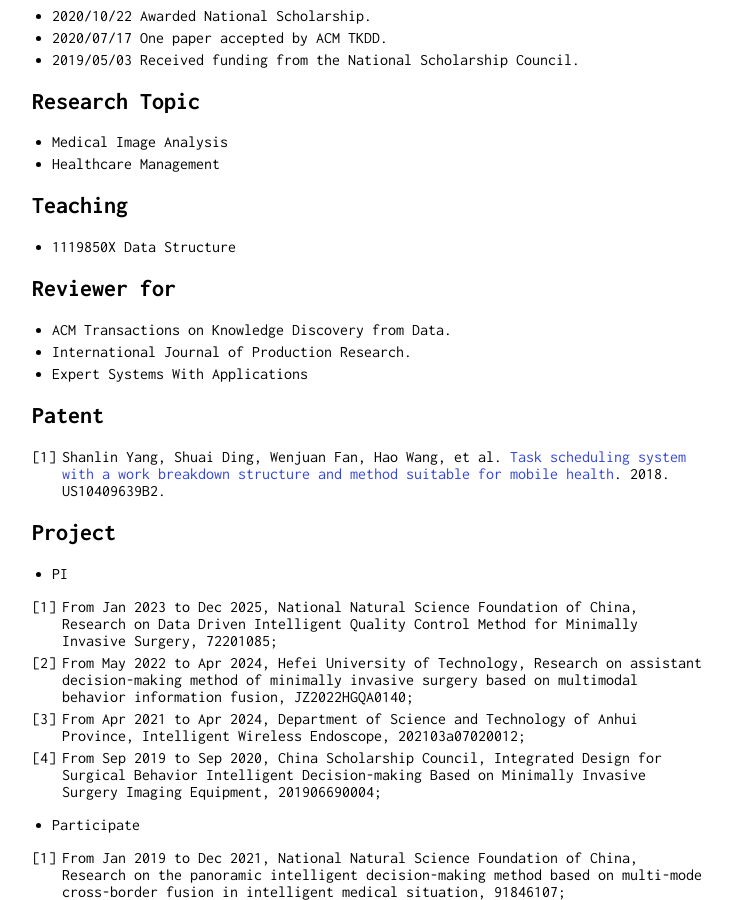
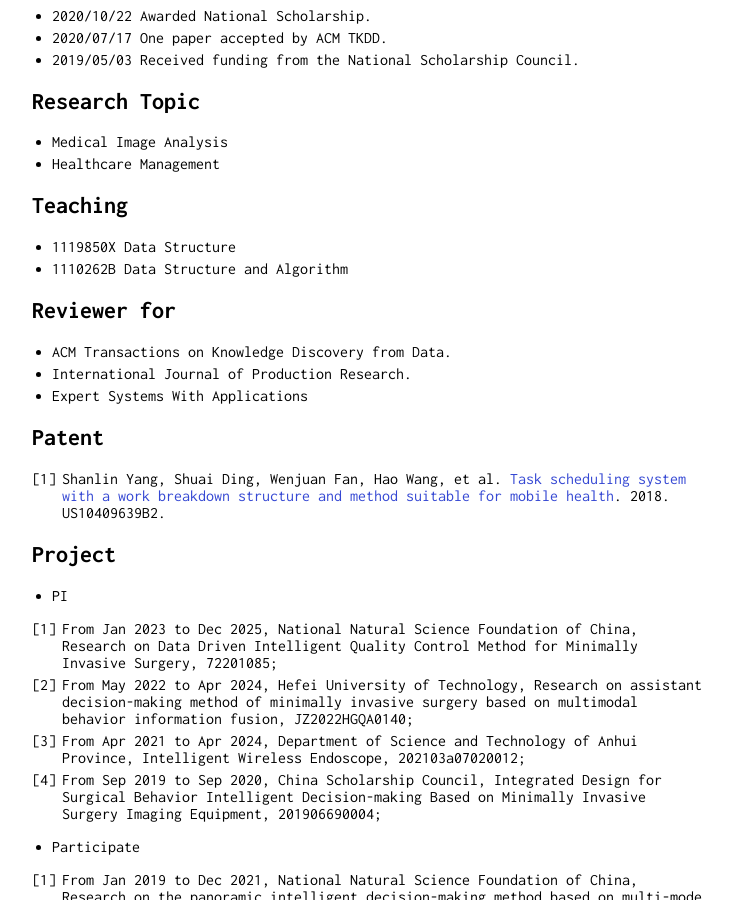
Before and after one commit to Waynehfut/Waynehfut, a Jekyll site: the page built from index.md, in a window 1280 px wide and 900 px high, scrolled down 493 px. Shown: the whole window, without its empty margins (258-991 px from the left). Built offline with Jekyll 4.4.1, drawn with Linux system fonts in a browser that asks for light colours; our own code applies the rules of GitHub Pages for plain Markdown files.

Commit message:
update course

```diff
--- a/index.md
+++ b/index.md
@@ -25,6 +25,7 @@ Greetings! I am a lecturer from School of Management, Hefei University of Techno
 ## Teaching
 
 - 1119850X Data Structure
+- 1110262B Data Structure and Algorithm
 
 ## Reviewer for
 
```
